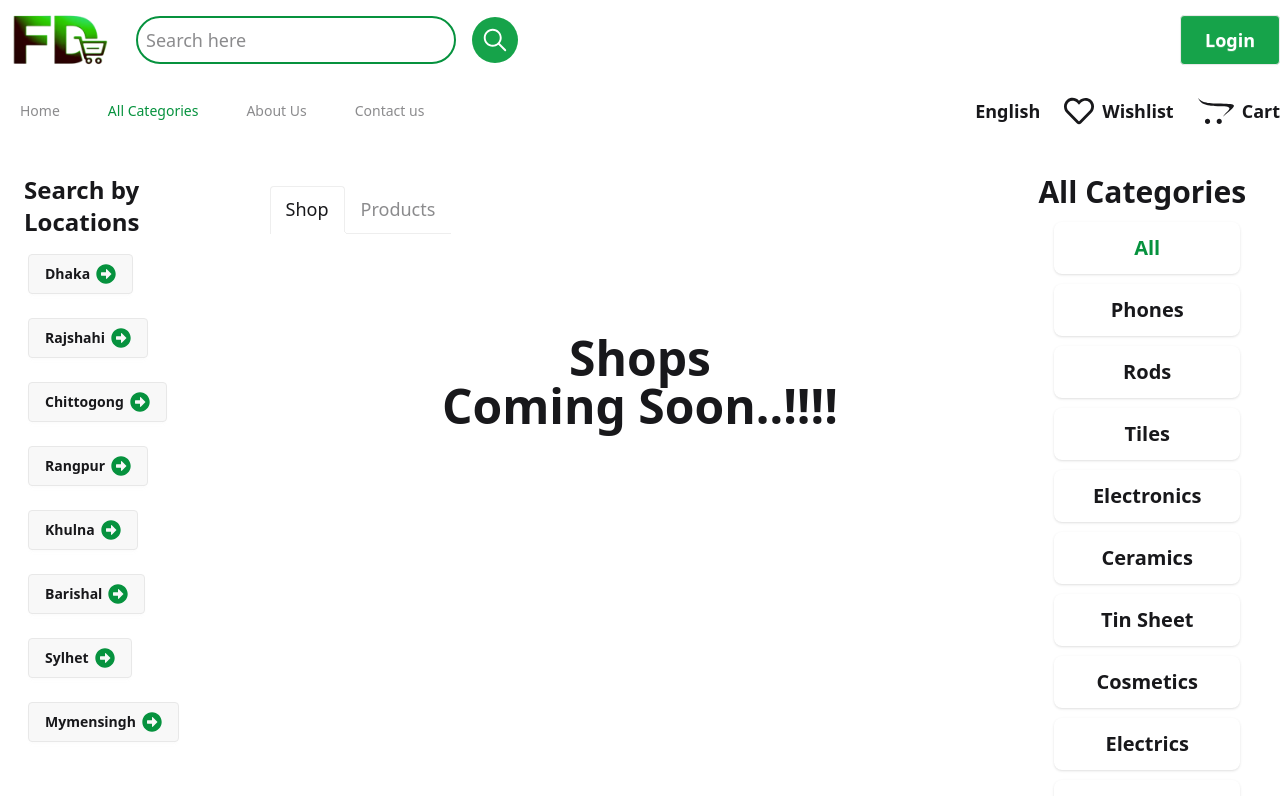
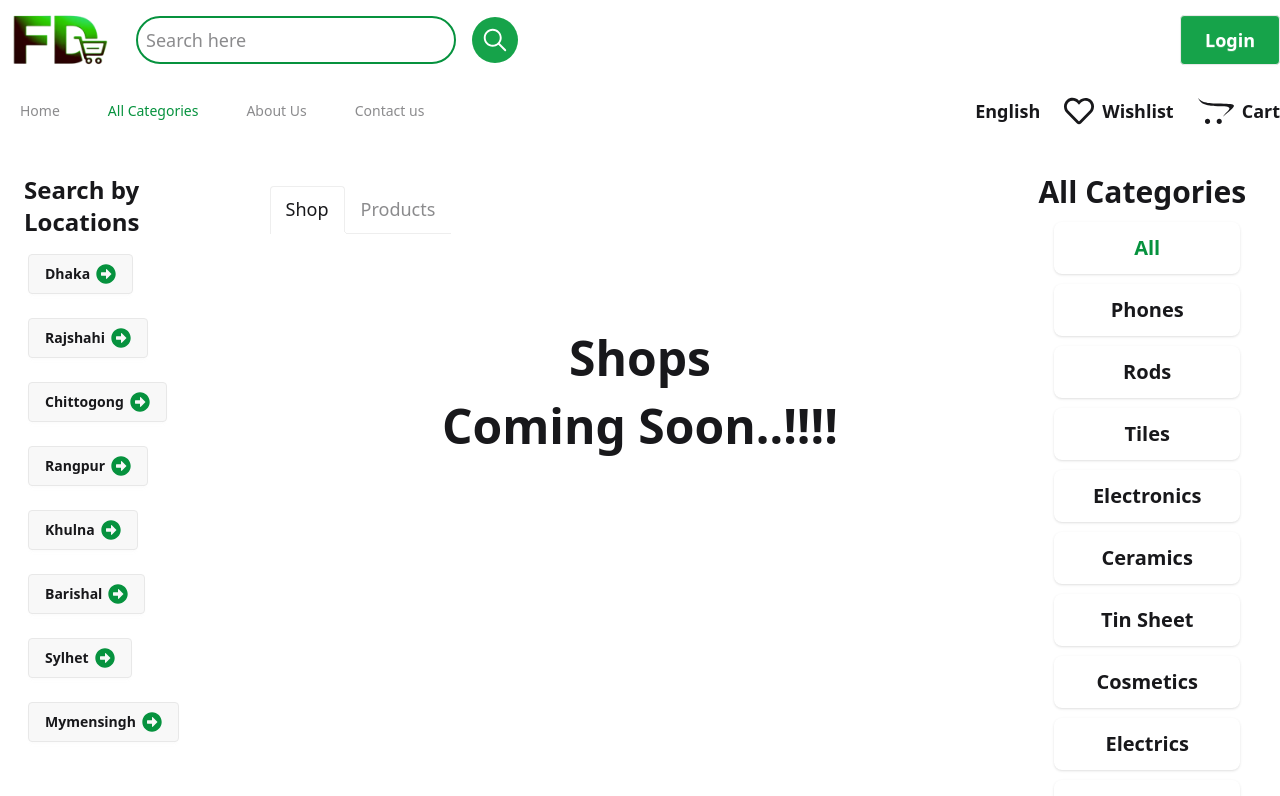
Before and after one commit to Dark-Fahim/fast-dokan, a React (Vite) app: page /categories in a window 1280 px wide. Shown: the top 796 px of the page. Built offline with nearby package versions, Linux system fonts and the light colour scheme.

Commit message:
redirect path added

```diff
--- a/src/components/Shops.jsx
+++ b/src/components/Shops.jsx
@@ -1,10 +1,10 @@
-import React from 'react';
+
 
 const Shops = () => {
     return (
         <div className='mt-20'>
-            <h1 className='text-5xl text-center font-bold'>Shops</h1>
-            <p className='text-5xl text-center font-bold'>Coming Soon..!!!!</p>
+            <h1 className='text-5xl text-center mt-5 font-bold'>Shops</h1>
+            <p className='text-5xl text-center mt-5 font-bold'>Coming Soon..!!!!</p>
         </div>
     );
 };
```
Also changed, not shown: 1 other file (tests, documents, lock files or other folders).
